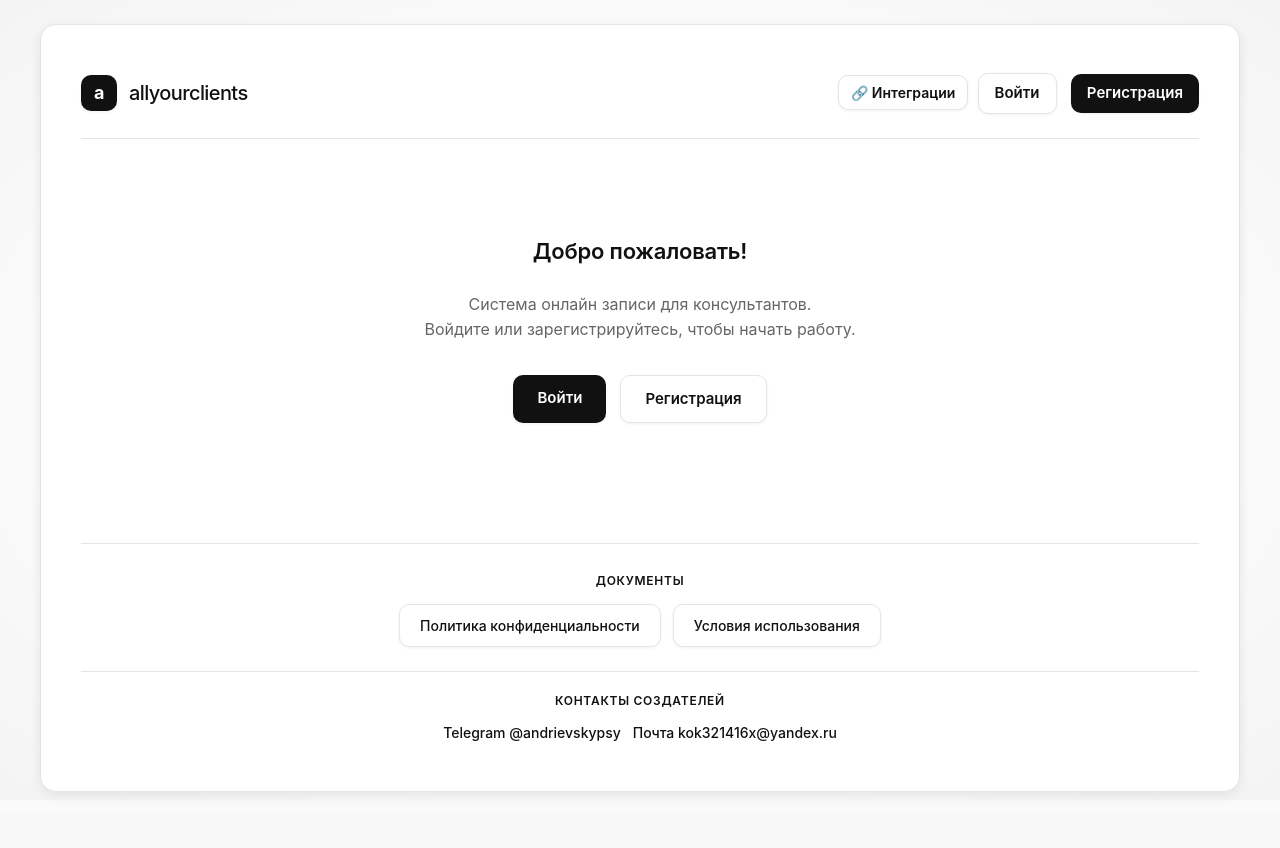
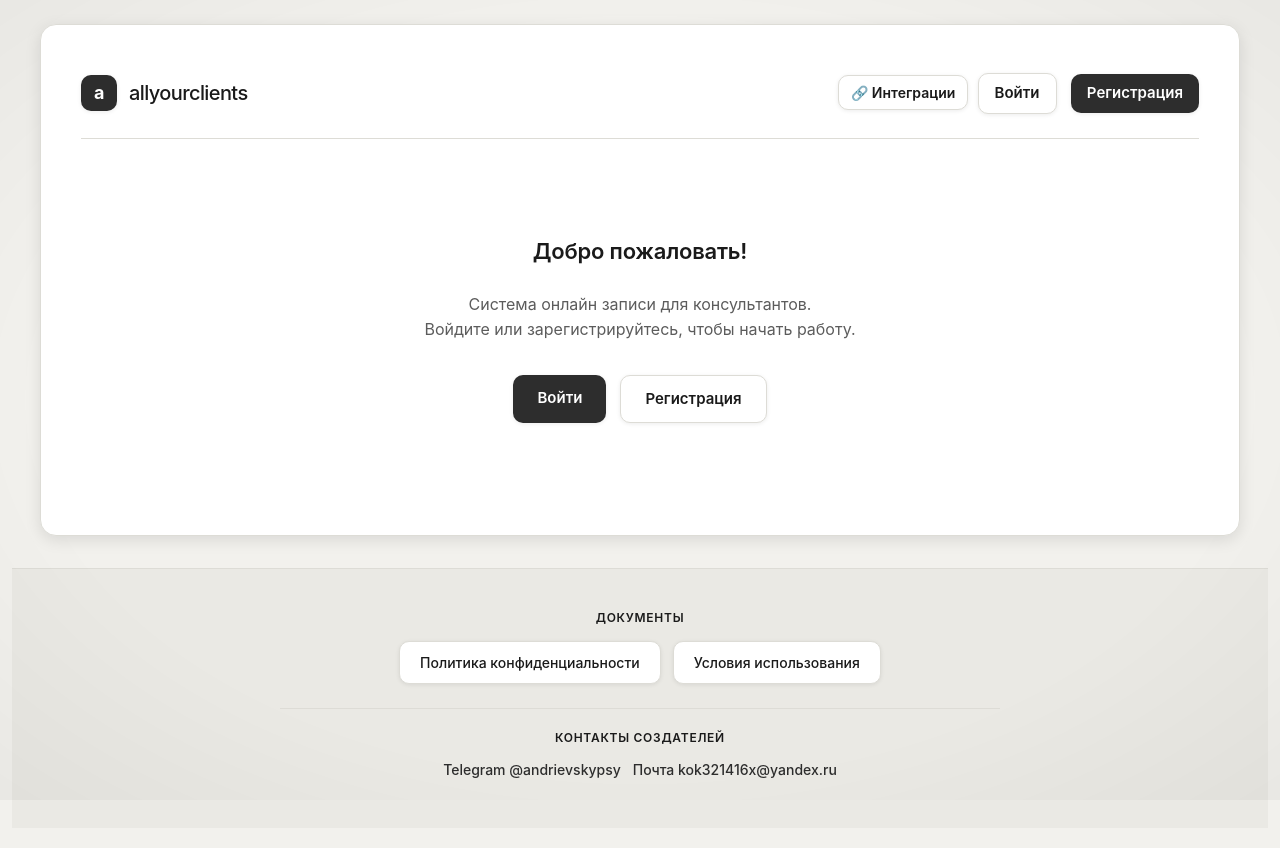
Before and after one commit to Kok321416/Apoinment_sistem_with_Anatoli, a Django app: page / in a window 1280 px wide. Before the commit the page ends 796 px from the top, so only its background shows below. Run offline with Django 4.2, Linux system fonts and the light colour scheme.

Commit message:
UI light theme footer separate block collectstatic clear on deploy
Co-authored-by: Cursor <cursoragent@cursor.com>

```diff
--- a/appoinment_sistem/consultant_menu/static/consultant_menu/css/style.css
+++ b/appoinment_sistem/consultant_menu/static/consultant_menu/css/style.css
@@ -1,20 +1,21 @@
 /* ========== ТЕМА В СТИЛЕ UPROCK: СВЕТЛЫЙ, ЧИСТЫЙ, МЯГКИЕ ТЕНИ ========== */
 :root {
-    --bg-page: #fafafa;
-    --bg-page-edge: #f0f0f0;
-    --bg-vignette: rgba(0, 0, 0, 0.04);
+    --bg-page: #f2f1ed;
+    --bg-page-edge: #e8e6e0;
+    --bg-vignette: rgba(0, 0, 0, 0.06);
+    --footer-bg: #eae9e4;
     --card-bg: #ffffff;
-    --card-border: #e5e5e5;
+    --card-border: #dddcd6;
     --card-border-width: 1px;
-    --text-primary: #111111;
-    --text-muted: #666666;
-    --accent: #111111;
+    --text-primary: #1a1a1a;
+    --text-muted: #5c5c5c;
+    --accent: #2d2d2d;
     --accent-hover: #000000;
-    --hover-bg: #f5f5f5;
-    --bg-subtle: #f5f5f5;
-    --shadow-sm: 0 1px 3px rgba(0, 0, 0, 0.06);
-    --shadow-md: 0 4px 12px rgba(0, 0, 0, 0.08);
-    --shadow-lg: 0 8px 24px rgba(0, 0, 0, 0.08);
+    --hover-bg: #f0efea;
+    --bg-subtle: #f0efea;
+    --shadow-sm: 0 1px 4px rgba(0, 0, 0, 0.08);
+    --shadow-md: 0 4px 16px rgba(0, 0, 0, 0.10);
+    --shadow-lg: 0 10px 28px rgba(0, 0, 0, 0.10);
     --radius: 12px;
     --radius-lg: 16px;
 }
@@ -640,14 +641,21 @@ body {
     }
 }
 
-/* ========== ФУТЕР (UPROCK: ЧИСТЫЙ БЛОК, КНОПКИ-ССЫЛКИ) ========== */
+/* ========== ФУТЕР (ОТДЕЛЬНЫЙ БЛОК ПО ШИРИНЕ, КОНТЕНТ ПО ЦЕНТРУ) ========== */
 .site-footer {
-    margin-top: 56px;
-    padding-top: 28px;
+    width: 100%;
+    margin-top: 32px;
+    padding: 40px 24px 48px;
+    background: var(--footer-bg);
     border-top: 1px solid var(--card-border);
     text-align: center;
     font-size: 14px;
     color: var(--text-muted);
+}
+.site-footer-inner {
+    max-width: 720px;
+    margin: 0 auto;
+    padding: 0;
 }
 .site-footer-title {
     font-weight: 600;
--- a/appoinment_sistem/consultant_menu/templates/consultant_menu/footer.html
+++ b/appoinment_sistem/consultant_menu/templates/consultant_menu/footer.html
@@ -1,4 +1,5 @@
 <footer class="site-footer">
+    <div class="site-footer-inner">
         <p class="site-footer-title">Документы</p>
         <div class="site-footer-buttons">
             <a href="{% url 'privacy' %}" class="btn-footer">Политика конфиденциальности</a>
@@ -9,4 +10,5 @@
             <a href="https://t.me/andrievskypsy" class="btn-footer" target="_blank" rel="noopener">Telegram @andrievskypsy</a>
             <a href="mailto:kok321416x@yandex.ru" class="btn-footer">Почта kok321416x@yandex.ru</a>
         </div>
+    </div>
 </footer>
--- a/appoinment_sistem/consultant_menu/templates/consultant_menu/home.html
+++ b/appoinment_sistem/consultant_menu/templates/consultant_menu/home.html
@@ -83,8 +83,8 @@
             </div>
         </div>
         {% endif %}
+    </div>
 
-        {% include 'consultant_menu/footer.html' %}
-    </div>
+    {% include 'consultant_menu/footer.html' %}
 </body>
 </html>
```
Also changed, not shown: 1 other file. Lines whose indentation alone changed are shown as unchanged.
